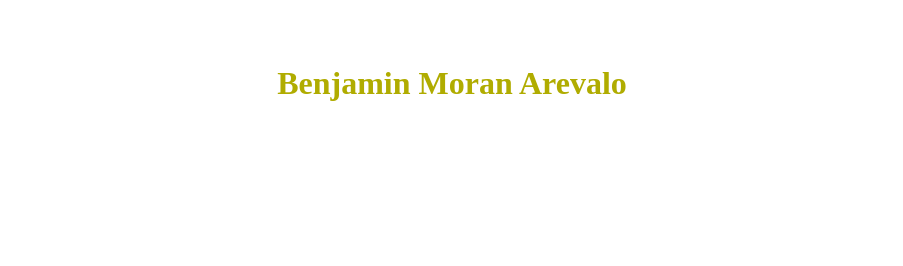
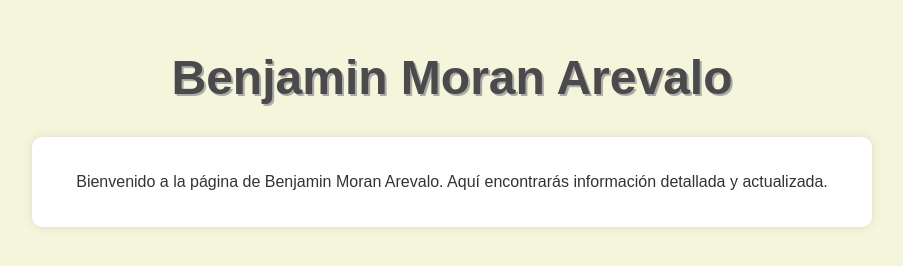
Before and after one commit to BenjamiMoranA/hola, a plain HTML site: page index.html in a window 1280 px wide. Shown: the whole page, without its empty margins (188-1091 px from the left). Drawn offline with Linux system fonts and the light colour scheme.

Commit message:
Update index.html

```diff
--- a/index.html
+++ b/index.html
@@ -1,10 +1,42 @@
-<html>
+<!DOCTYPE html>
+<html lang="es">
 <head>
-<title>Benjamin Moran Arevalo </title>
+    <meta charset="UTF-8">
+    <meta name="viewport" content="width=device-width, initial-scale=1.0">
+    <title>Benjamin Moran Arevalo</title>
+    <style>
+        body {
+            background-color: #f5f5dc; /* Fondo crema */
+            font-family: 'Arial', sans-serif;
+            color: #333333;
+            margin: 0;
+            padding: 0;
+        }
+        .container {
+            text-align: center;
+            margin-top: 50px;
+        }
+        h1 {
+            font-size: 3em;
+            color: #4a4a4a;
+            text-shadow: 2px 2px #aaaaaa;
+        }
+        .content {
+            margin: 20px auto;
+            padding: 20px;
+            max-width: 800px;
+            background-color: #ffffff;
+            border-radius: 10px;
+            box-shadow: 0 0 10px rgba(0, 0, 0, 0.1);
+        }
+    </style>
 </head>
-<boby>
-<br><br>
-<Font color="#black"<><h1><center>Benjamin Moran Arevalo
-<boby bgcolor="#d1ff33">
-</boddy>
+<body>
+    <div class="container">
+        <h1>Benjamin Moran Arevalo</h1>
+        <div class="content">
+            <p>Bienvenido a la página de Benjamin Moran Arevalo. Aquí encontrarás información detallada y actualizada.</p>
+        </div>
+    </div>
+</body>
 </html>
```
